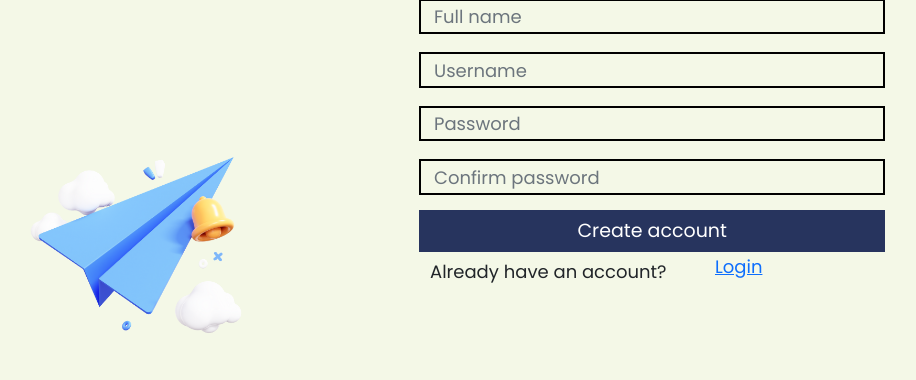
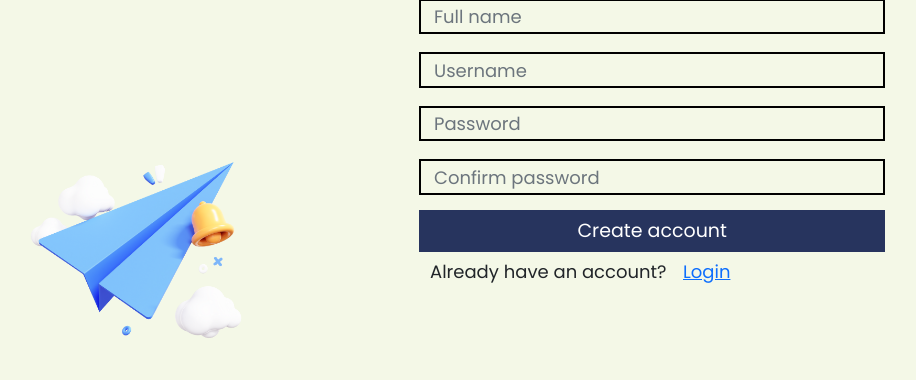
Before and after one commit to nithish182/Workspace, a Django app: page /accounts/register in a window 1280 px wide. Shown: the part 288-668 px from the top of the page, without its empty margins (1-917 px from the left). Run offline with Django 4.2, Linux system fonts and the light colour scheme; some libraries are stand-ins or nearby versions.

Commit message:
Register updated

```diff
--- a/static/assets/css/register.css
+++ b/static/assets/css/register.css
@@ -20,8 +20,6 @@
   .login {
     font-size: 18px;
     width: 287px;
-    margin-left: 462px;
-    margin-top: -48px;
   }
 }
 
--- a/templates/register.html
+++ b/templates/register.html
@@ -5,7 +5,7 @@
 <head>
     <meta charset="utf-8">
     <meta name="viewport" content="width=device-width, initial-scale=1.0, shrink-to-fit=no">
-    <title>workspace-register</title>
+    <title>Register</title>
     <link rel="stylesheet" href="{% static 'assets/bootstrap/css/bootstrap.min.css' %}">
     <link rel="stylesheet" href="{% static 'assets/css/Poppins.css' %}">
     <link rel="stylesheet" href="{% static 'assets/css/register.css' %}">
@@ -31,7 +31,7 @@
                     <input class="form-control name" type="text" placeholder="Confirm password" name="cpass" style="border-width: 2px; border-style:solid; border-color: black;">
                     <button class="btn btn-primary" type="button" style="margin-top: 15px; border-color: #27345E;">Create account</button>
                     <p class="already">Already have an account?</p>
-                    <p class="login"><a href="{% url 'login' %}">Login</a></p>
+                    <p class="login" style="margin-left: 430px; margin-top: -43px;"><a href="{% url 'login' %}">Login</a></p>
                 </form>
             </div>
         </div>
```
